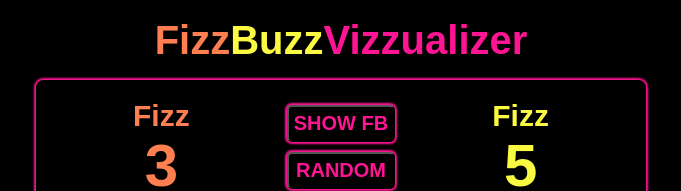
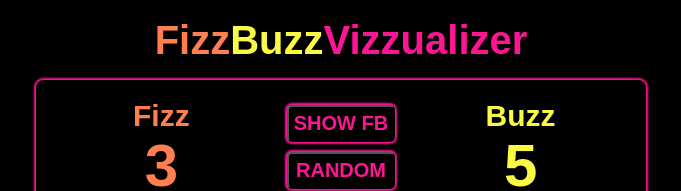
Before and after one commit to havenao/FizzBuzzVizzualizer, a React (Create React App) app: page / in a window 1280 px wide. Shown: the top 191 px of the page, without its empty margins (299-980 px from the left). Built offline with nearby package versions, Linux system fonts and the light colour scheme.

Commit message:
fixed Fizz Fizz display

```diff
--- a/package.json
+++ b/package.json
@@ -1,11 +1,13 @@
 {
-  "name": "my-app",
+  "homepage": "https://havenao.github.io/FizzBuzzVizzualizer",
+  "name": "fizz-buzz-vizzualizer",
   "version": "0.1.0",
   "private": true,
   "dependencies": {
     "@testing-library/jest-dom": "^5.11.4",
     "@testing-library/react": "^11.1.0",
     "@testing-library/user-event": "^12.1.10",
+    "gh-pages": "^3.1.0",
     "react": "^17.0.1",
     "react-dom": "^17.0.1",
     "react-icons": "^4.1.0",
@@ -16,6 +18,7 @@
     "start": "react-scripts start",
     "build": "react-scripts build",
     "test": "react-scripts test",
+    "deploy": "gh-pages -d build",
     "eject": "react-scripts eject"
   },
   "eslintConfig": {
--- a/src/DisplayFB.js
+++ b/src/DisplayFB.js
@@ -4,7 +4,7 @@ function DisplayFB({ fb, change, fbState }) {
   return (
     <div className="center-col display">
       <label htmlFor={fb} className={`${fb} text`}>
-        Fizz
+        {fb === "F" ? "Fizz" : "Buzz"}
       </label>
       <input
         className={`${fb} text`}
```
Also changed, not shown: 2 other files (tests, documents, lock files or other folders).
